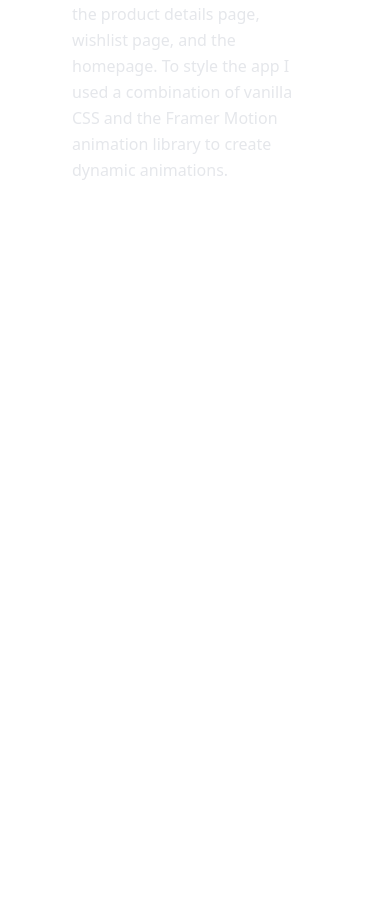
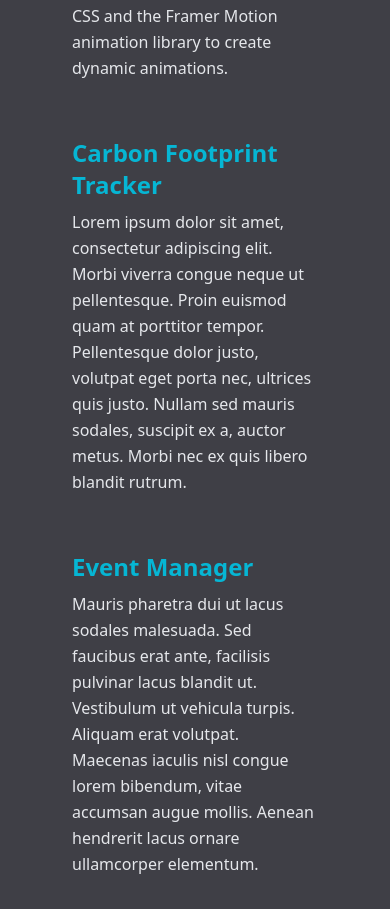
Before and after one commit to Thoss24/portfolio, a React (Create React App) app: page / in a window 390 px wide. Shown: the part 1667-2576 px from the top of the page. Before the commit the page ends 1866 px from the top, so only its background shows below. Built offline with nearby package versions, Linux system fonts and the light colour scheme.

Commit message:
scroll to animation added

```diff
--- a/src/App.tsx
+++ b/src/App.tsx
@@ -6,7 +6,7 @@
 function App() {
 
   return (
-    <div className="bg-zinc-700 h-dvh pl-14 pr-14 pb-10">
+    <div className="bg-zinc-700 pl-14 pr-14 pb-10">
       <Heading />
       <About />
       <Skills />
--- a/src/components/About.tsx
+++ b/src/components/About.tsx
@@ -2,7 +2,7 @@
 
 const About: React.FC<{}> = () => {
   return (
-    <div className="text-white flex flex-col pt-0 sm:pt-20">
+    <div className="text-white h-dvh flex flex-col pt-0 sm:pt-20">
       <p>
         Hello, <strong className="text-cyan-500">I'm</strong>
       </p>
--- a/src/components/Heading.tsx
+++ b/src/components/Heading.tsx
@@ -1,16 +1,24 @@
 import { CiMenuBurger } from "react-icons/ci";
 import { IconContext } from "react-icons";
-import { useScroll } from "framer-motion";
 
 const Heading: React.FC<{}> = (props) => {
 
-  const { scrollYProgress} = useScroll();
+  const scrollTo = (event: React.MouseEvent<HTMLLIElement>, id: string): void => {
+    const scrollToElement = document.getElementById(id);
+
+    if (scrollToElement) {
+      window.scroll({
+        top: scrollToElement.offsetTop,
+        behavior: 'smooth'
+      })
+    }
+  }
 
   return (
     <>
     <ul className="text-white hidden sm:flex gap-6 p-6 content-center justify-center fixed bg-zinc-700 w-full">
       <li>About</li>
-      <li><a href='#skills'>Skills</a></li>
+      <li onClick={(e) => scrollTo(e, 'skills')}>Skills</li>
       <li>Projects</li>
       <li>Contact</li>
       <li>Resume</li>
--- a/src/components/Projects.tsx
+++ b/src/components/Projects.tsx
@@ -2,7 +2,20 @@
 
 const Projects: React.FC <{}> = () => {
     return (
-        <Project title={'E-Commerce Site'} description={'I developed an e-commerce site using React and TypeScript, utilizing Redux Toolkit for state management, enabling handling of global state and asynchronous actions related to the products, and shopping cart functionality. For routing, I implemented React Router to manage navigation between different components, such as the product details page, wishlist page, and the homepage. To style the app I used a combination of vanilla CSS and the Framer Motion animation library to create dynamic animations.'}/>
+        <div>
+        <Project
+         title={'E-Commerce Site'}
+        description={'I developed an e-commerce site using React and TypeScript, utilizing Redux Toolkit for state management, enabling handling of global state and asynchronous actions related to the products, and shopping cart functionality. For routing, I implemented React Router to manage navigation between different components, such as the product details page, wishlist page, and the homepage. To style the app I used a combination of vanilla CSS and the Framer Motion animation library to create dynamic animations.'}
+        />
+        <Project
+         title={'Carbon Footprint Tracker'}
+        description={'Lorem ipsum dolor sit amet, consectetur adipiscing elit. Morbi viverra congue neque ut pellentesque. Proin euismod quam at porttitor tempor. Pellentesque dolor justo, volutpat eget porta nec, ultrices quis justo. Nullam sed mauris sodales, suscipit ex a, auctor metus. Morbi nec ex quis libero blandit rutrum.'}
+        />
+        <Project
+        title={'Event Manager'}
+        description={'Mauris pharetra dui ut lacus sodales malesuada. Sed faucibus erat ante, facilisis pulvinar lacus blandit ut. Vestibulum ut vehicula turpis. Aliquam erat volutpat. Maecenas iaculis nisl congue lorem bibendum, vitae accumsan augue mollis. Aenean hendrerit lacus ornare ullamcorper elementum.'}
+        />
+        </div>
     )
 };
 
```
